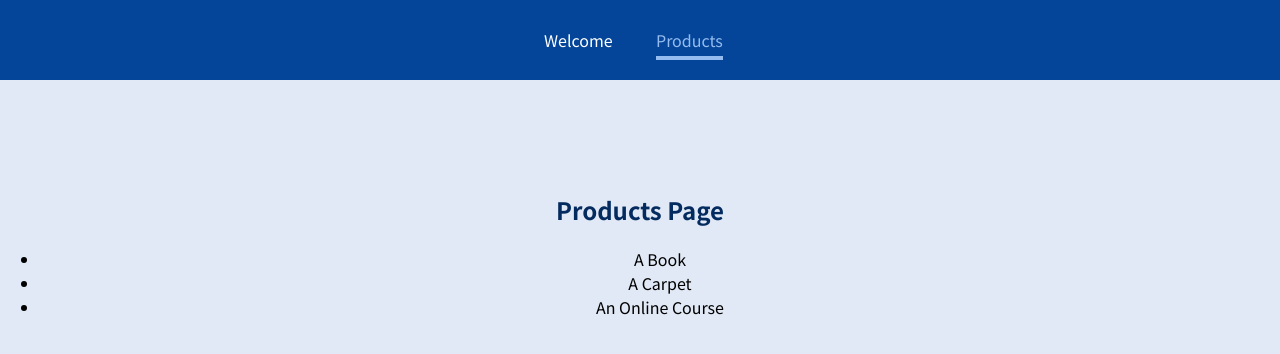
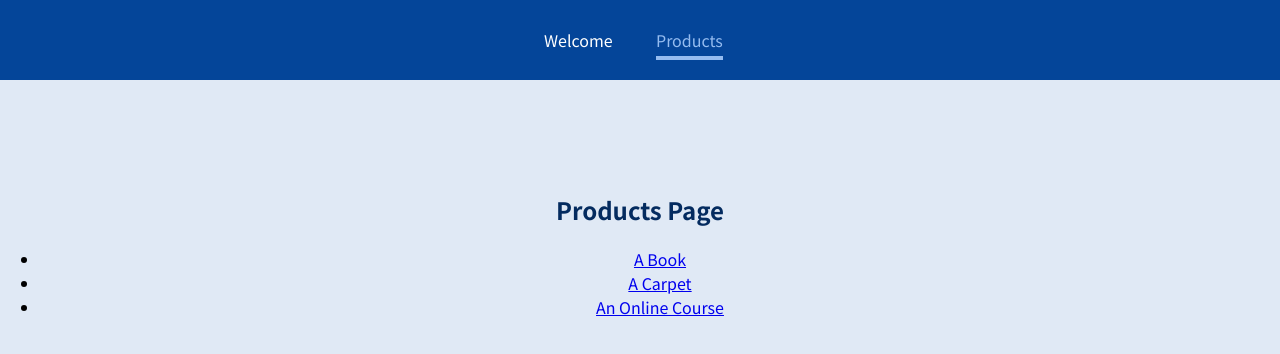
Before and after one commit to Athul-dev-7/ReactTrails, a React (Create React App) app in the folder spa-with-router/: page /products in a window 1280 px wide. Shown: the top 354 px of the page. Built offline with nearby package versions, Linux system fonts and the light colour scheme.

Commit message:
Adds <Switch/> & "exact" attribute for route matching.

```diff
--- a/spa-with-router/src/App.js
+++ b/spa-with-router/src/App.js
@@ -1,4 +1,4 @@
-import { Route } from 'react-router-dom';
+import { Route, Switch } from 'react-router-dom';
 import Welcome from './pages/Welcome';
 import Products from './pages/Products';
 import MainHeader from './components/MainHeader/MainHeader';
@@ -9,15 +9,17 @@ function App() {
         <div>
             <MainHeader />
             <main>
+                <Switch>
                     <Route path="/welcome">
                         <Welcome />
                     </Route>
-                <Route path="/products">
+                    <Route path="/products" exact>
                         <Products />
                     </Route>
-                <Route path="/product-detail/:productId">
+                    <Route path="/products/:productId">
                         <ProductDetails />
                     </Route>
+                </Switch>
             </main>
         </div>
     );
--- a/spa-with-router/src/pages/Products.js
+++ b/spa-with-router/src/pages/Products.js
@@ -1,13 +1,19 @@
-import React from 'react';
+import { Link } from 'react-router-dom';
 
 const Products = () => {
     return (
         <section>
             <h1>Products Page</h1>
             <ul>
-                <li>A Book</li>
-                <li>A Carpet</li>
-                <li>An Online Course</li>
+                <li>
+                    <Link to="/products/p1">A Book</Link>
+                </li>
+                <li>
+                    <Link to="/products/p2">A Carpet</Link>
+                </li>
+                <li>
+                    <Link to="/products/p3">An Online Course</Link>
+                </li>
             </ul>
         </section>
     );
```
Lines whose indentation alone changed are shown as unchanged.
